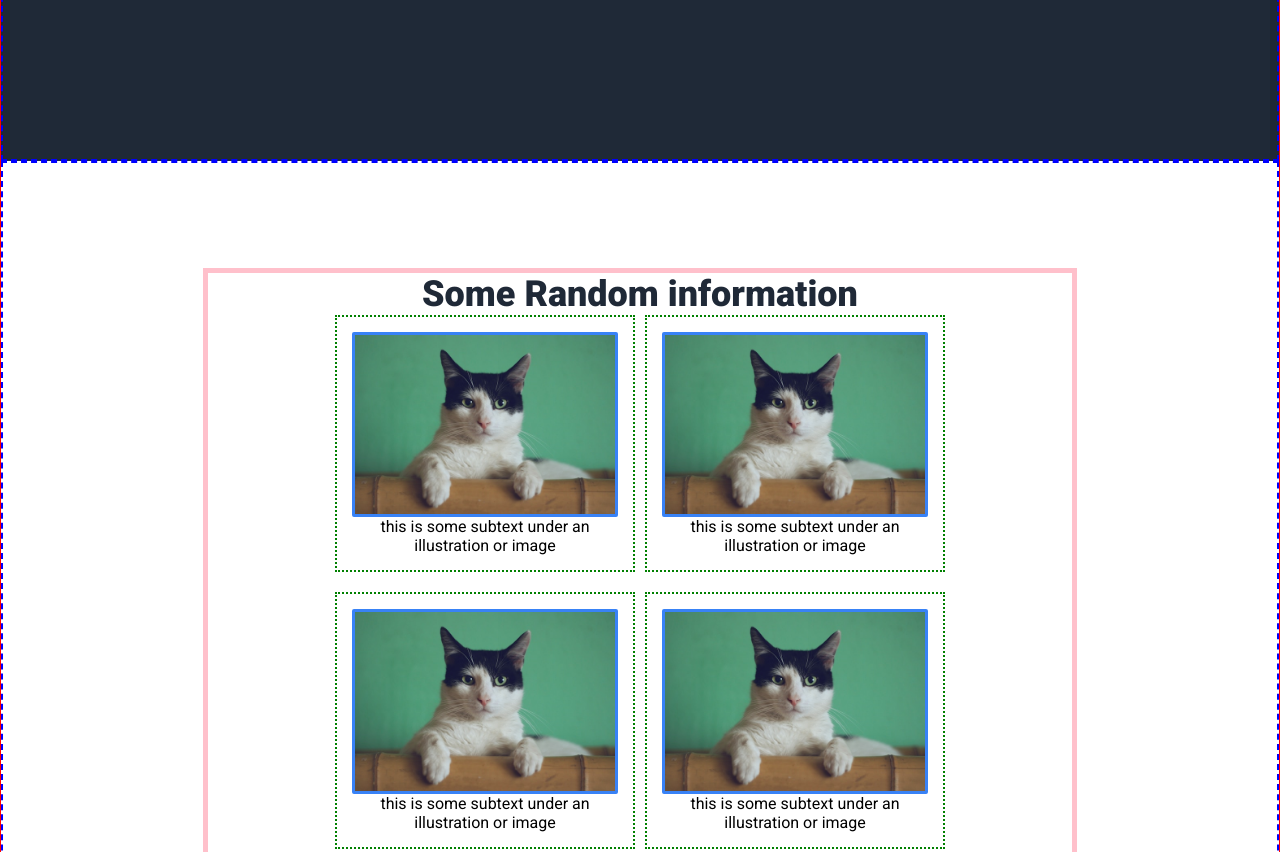
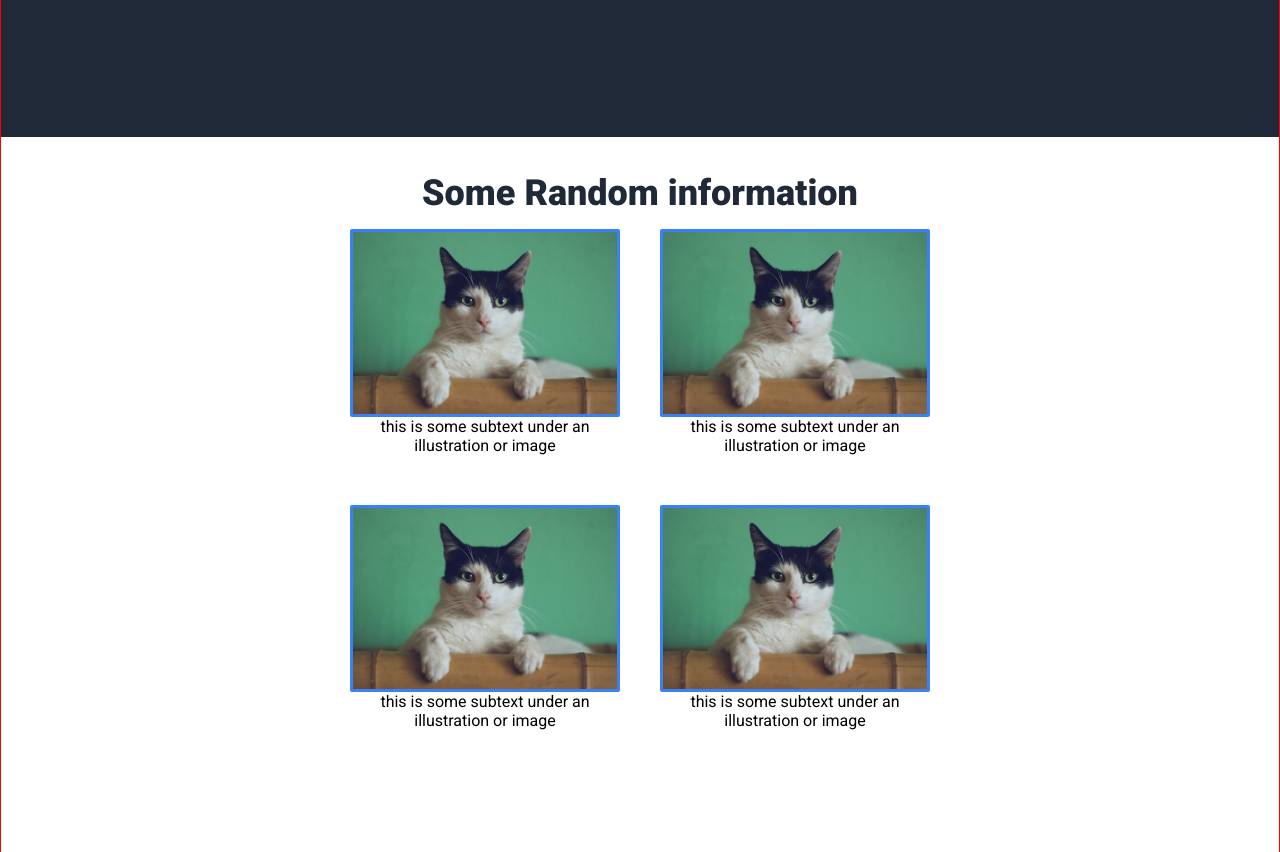
Before and after one commit to Varbris/landing-page-ex, a plain HTML site: page index.html in a window 1280 px wide. Shown: the part 560-1412 px from the top of the page. Drawn offline with Linux system fonts and the light colour scheme.

Commit message:
Fix information container padding

```diff
--- a/style.css
+++ b/style.css
@@ -7,7 +7,7 @@
 
 .container {
   margin: 5px 200px;
-  border: 5px solid pink;
+  /* border: 5px solid pink; */
 }
 header {
   padding: 10px;
@@ -21,10 +21,14 @@ main {
 .hero {
   padding: 170px 0;
 }
+.information {
+  padding-top: 30px;
+  padding-bottom: 100px;
+}
 
 .card {
   width: 300px;
-  border: 2px dotted green;
+  /* border: 2px dotted green; */
   margin-bottom: 10px;
   padding: 15px;
   text-align: center;
@@ -92,9 +96,9 @@ footer {
   color: white;
 }
 
-main section {
+/* main section {
   border: 2px dashed blue;
-}
+} */
 
 .hero h1 {
   font-size: 48px;
@@ -123,10 +127,6 @@ main section {
   width: 100%;
   max-height: 100%;
   display: block;
-}
-
-.information {
-  padding: 100px 0;
 }
 
 .information .h-info {
```
